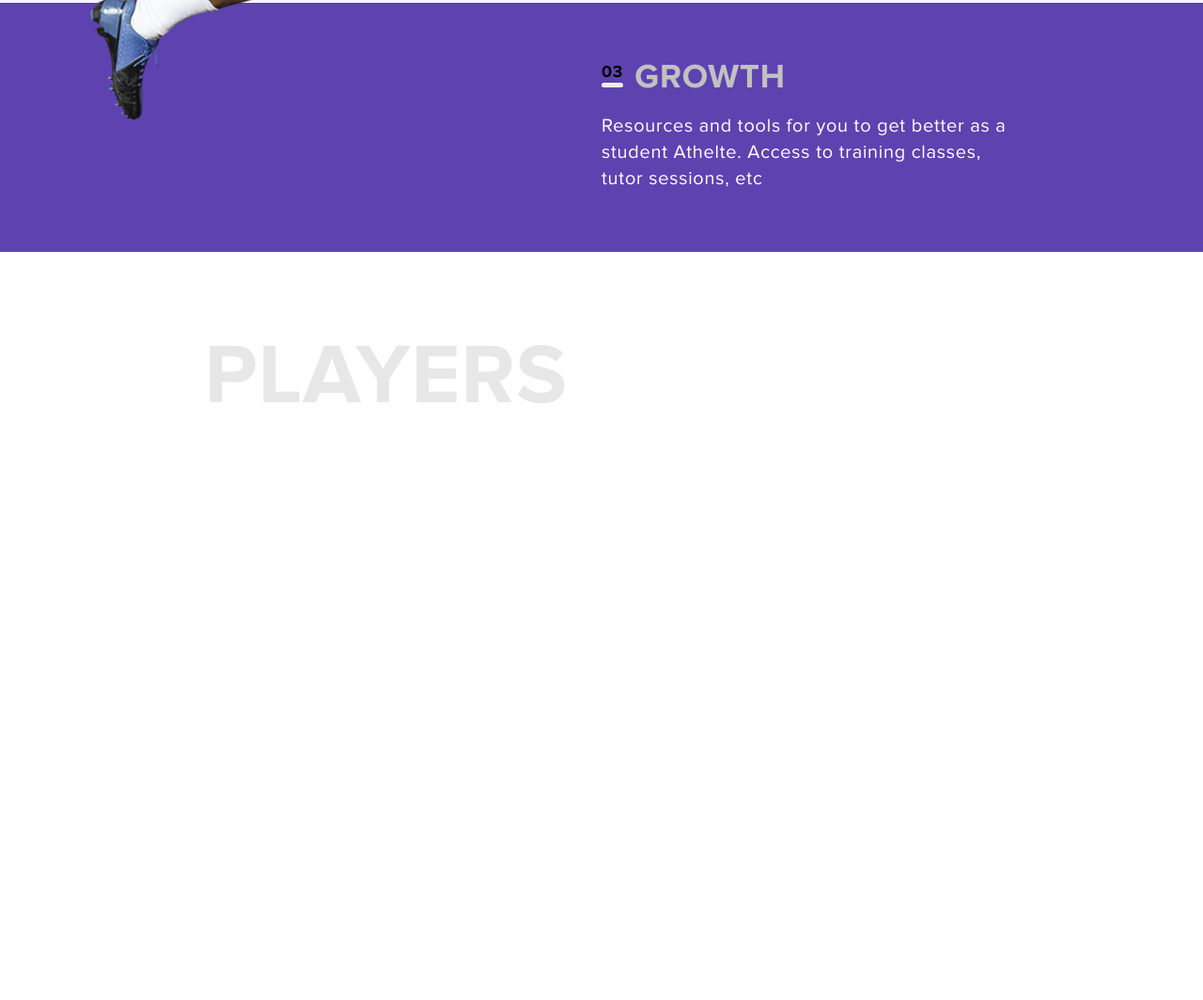
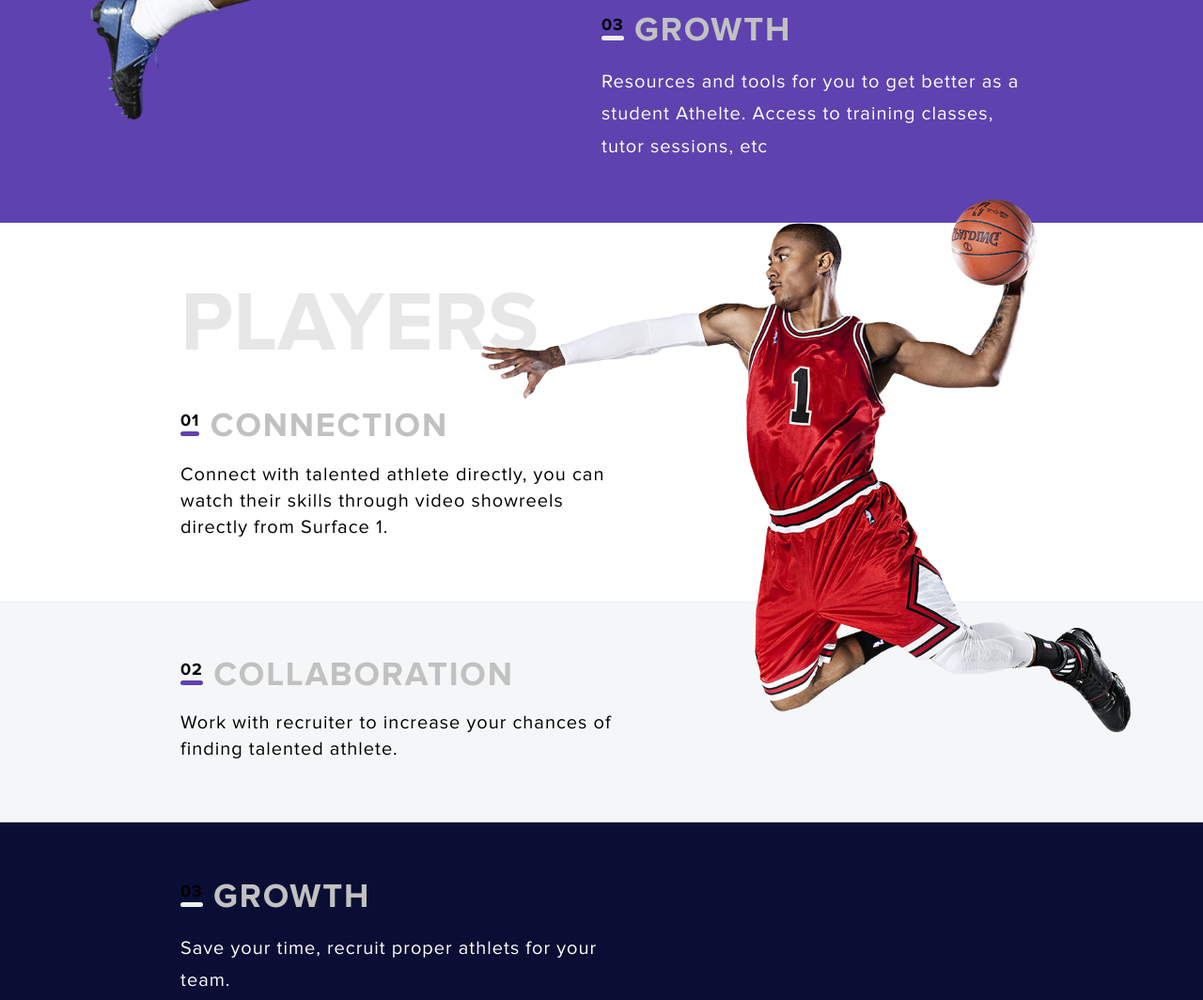
Before and after one commit to ssivenkov/surface1, a plain HTML site: page index.html in a window 1280 px wide. Shown: the part 1500-2564 px from the top of the page at 94% size. Before the commit the page ends 1955 px from the top, so only its background shows below. Drawn offline with Linux system fonts and the light colour scheme.

Commit message:
section Players desktop ready

```diff
--- a/index.html
+++ b/index.html
@@ -11,7 +11,7 @@
 <body>
 <main>
 
-	<section class="intro">
+	<header class="intro">
 		<div class="container">
 			<div class="intro__wrapper">
 				<img class="intro__logo" src="images/header/logo.png" alt="Logo Surface1">
@@ -38,9 +38,10 @@
 			</div>
 
 		</div>
-	</section> <!-- /intro -->
+	</header> <!-- /header -->
 
 	<section>
+		<div class="section_container">
 			<div class="footballer">
 					<img src="images/athlet/footballer.png" alt="footballer">
 				</div>
@@ -49,29 +50,55 @@
 				</div>
 				<div class="athlets__container">
 					<div class="athlets__item">
-					<div class="athets__number"><p>01</p></div>
-					<div class="athlets__header"><h3>connection</h3></div>
-					<div class="athlets__paragraph"><p>Connect with coaches directly, you can ping coaches to view profile.</p></div>
+						<div class="number"><p>01</p></div>
+						<div class="header"><h3>connection</h3></div>
+						<div class="paragraph"><p>Connect with coaches directly, you can ping coaches to view profile.</p></div>
 					</div>
 					<div class="athlets__item">
-					<div class="athets__number"><p>02</p></div>
-					<div class="athlets__header"><h3>collaboration</h3></div>
-					<div class="athlets__paragraph"><p>Work with other student athletes to  increase visability. When you share and like other players videos it will increase your visability as a player. This is the team work aspect to Surface 1.</p></div>
+						<div class="number"><p>02</p></div>
+						<div class="header"><h3>collaboration</h3></div>
+						<div class="paragraph"><p>Work with other student athletes to  increase visability. When you share and like other players videos it will increase your visability as a player. This is the team work aspect to Surface 1.</p></div>
 					</div>
 					<div class="athlets__item">
-					<div class="athets__number3"><p>03</p></div>
-					<div class="athlets__header"><h3>growth</h3></div>
-					<div class="athlets__paragraph whitetext"><p>Resources and tools for you to get better as a student Athelte. Access to training classes, tutor sessions, etc</p></div>
+						<div class="number3"><p>03</p></div>
+						<div class="header"><h3>growth</h3></div>
+						<div class="paragraph3 whitetext"><p>Resources and tools for you to get better as a student Athelte. Access to training classes, tutor sessions, etc</p></div>
 					</div>
 				</div>
-
+		</div>
 	</section> <!-- /athlets -->
 
 	<section class="players">
+		<div class="section_container">
+			<div class="basketball">
+					<img src="images/players/basketball.png" alt="basketball player">
+				</div>
 				<div class="players__header-container">
 					<h2 class="headertext">players</h2>
 				</div>
+				<div class="players__container">
+					<div class="players__item">
+						<div class="number"><p>01</p></div>
+						<div class="header"><h3>connection</h3></div>
+						<div class="paragraph"><p>Connect with talented athlete directly, you can watch their skills through video showreels directly from Surface 1.</p></div>
+					</div>
+					<div class="players__item">
+						<div class="number"><p>02</p></div>
+						<div class="header"><h3>collaboration</h3></div>
+						<div class="paragraph"><p>Work with recruiter to increase your chances of finding talented athlete.</p></div>
+					</div>
+					<div class="players__item">
+						<div class="number3"><p>03</p></div>
+						<div class="header"><h3>growth</h3></div>
+						<div class="paragraph3 whitetext"><p>Save your time, recruit proper athlets for your team.</p></div>
+					</div>
+				</div>
+		</div>
 	</section> <!-- /players -->
+
+	<section class="be_active">
+
+	</section>
 
 </main>
 
--- a/style.css
+++ b/style.css
@@ -34,7 +34,6 @@ body {
   height: 100%;
   width: 100%;
   font-size: 100%;
-  letter-spacing: 0.05em;
   /* line-height: 1; /* создаёт неровное выделение текста от двух строк и больше */
   font-size: 14px;
   -ms-text-size-adjust: 100%;
@@ -130,7 +129,6 @@ h6 {
 /* container */
 
 .container {
-  width: 100%;
   max-width: 1532px; /* растягиваться максимум до этого значения */
   margin: 0 auto;
 }
@@ -289,6 +287,8 @@ h6 {
 	font-family: 'Proxima Nova Semibold';
 }
 
+.section_container {}
+
 @media (max-width: 817px) {
 
 	.intro__text1 {
@@ -360,6 +360,7 @@ h6 {
 	font-family: 'Proxima Nova Bold';
   font-size: 90px;
   text-transform: uppercase;
+  line-height: 60px;
 }
 
 .athlets__container {} /* для :nth-child */
@@ -382,17 +383,18 @@ h6 {
 	background-color: #5e42b0;
 }
 
-.athets__number, .athets__number3 {
+.number, .number3 {
 	display: inline-block;
 	color: #000;
 	font-family: 'Proxima Nova Bold';
   font-size: 18px;
   vertical-align: top; /* выравниваем текст по верхней границе */
   line-height: 1;
+  letter-spacing: 0.05em;
 }
 
 /* псевдоэлемент последнего потомка элемента (полоска) */
-.athets__number:after {
+.number:after {
 	content: ""; /* обязательное свойство - генерирует видимое содержимое псевдоэлементов */
   display: block;
   width: 50px;
@@ -403,7 +405,7 @@ h6 {
 	background-color: #5e42b0; /* цвет полоски */
 }
 
-.athets__number3:after {
+.number3:after {
 	content: ""; /* обязательное свойство - генерирует видимое содержимое псевдоэлементов */
   display: block;
   width: 50px;
@@ -414,23 +416,33 @@ h6 {
 	background-color: #efefef; /* цвет полоски */
 }
 
-.athlets__header {
+.header {
 	display: inline-block;
 	color: #c1c1c1;
 	font-family: 'Proxima Nova Bold';
   font-size: 36px;
   text-transform: uppercase;
   padding-left: 8px;
-	font-family: 'Proxima Nova Bold';
+	letter-spacing: 0.05em;
 	line-height: 0.85; /* выравниваем по верхней границе заголовок с цифрой */
 }
 
-.athlets__paragraph {
+.paragraph {
 	color: #000;
 	font-family: 'Proxima Nova Regular';
   font-size: 20px;
   margin-top: 22px;
   line-height: 28px;
+  letter-spacing: 0.05em;
+}
+
+.paragraph3 {
+	color: #000;
+	font-family: 'Proxima Nova Regular';
+  font-size: 20px;
+  margin-top: 22px;
+  line-height: 34.49px;
+  letter-spacing: 0.05em;
 }
 
 .whitetext {
@@ -439,7 +451,45 @@ h6 {
 
 /* players */
 
+.players {
+	position: relative; /* для сдвига абсолютно позиционированной картинки */
+}
+
+.basketball img {
+	max-width: 100%;
+	object-fit: contain;
+	padding-left: 40%;
+	padding-right: 6%;
+	top: -25px;
+	position: absolute;
+  -ms-user-select: none; /* вендорный префикс запрета выделения текста для эксплорера */
+  -moz-user-select: none; /* для мозиллы */
+  -webkit-user-select: none; /* для сафари и хрома */
+}
+
 .players__header-container {
-	margin-left: 17%;
+	margin-left: 15%;
 	padding-top: 6%;
 }
+
+.players__container {} /* для :nth-child */
+
+.players__item {
+	padding: 5% 49% 5% 15%; /* по часовой стрелке начиная с верха */
+	width: 100%;
+}
+
+.players__item:nth-child(1) {
+	background: none;
+}
+
+.players__item:nth-child(2) {
+	background-color: #f5f6f7;
+}
+
+.players__item:nth-child(3) {
+	padding: 5% 50% 5% 15%; /* по часовой стрелке начиная с верха */
+	background-color: #0a0e34;
+}
+
+/* be active */
```
Lines whose indentation alone changed are shown as unchanged.
